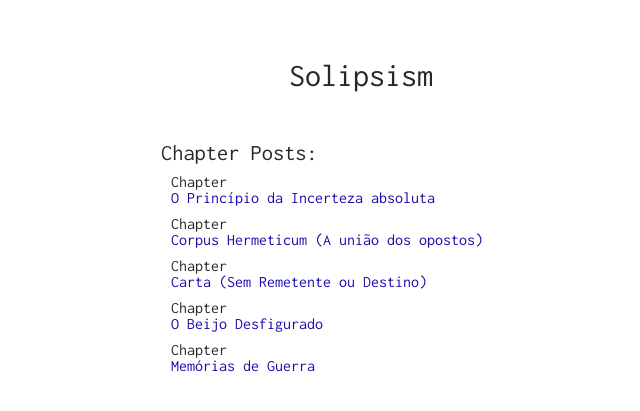
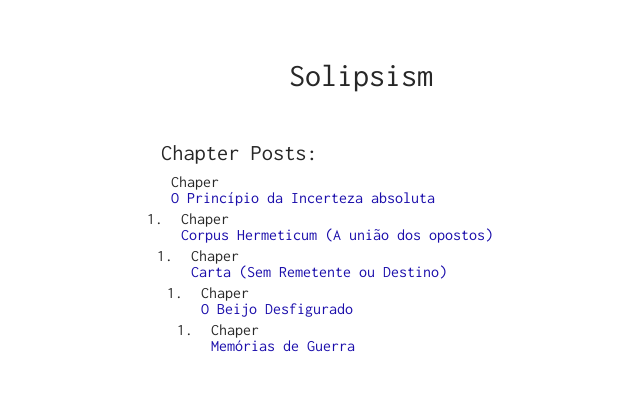
Before and after one commit to sorathpanzer/sorathpanzer.github.io, a Jekyll site: the page built from index.html, in a window 1280 px wide. Shown: the top 411 px of the page, without its empty margins (179-819 px from the left). Built offline with Jekyll 4.4.1, drawn with Linux system fonts in a browser that asks for light colours.

Commit message:
Update index.html

```diff
--- a/index.html
+++ b/index.html
@@ -12,12 +12,12 @@ layout: default
 
         <li>
 
-           Chapter <ol start="1"> <a href="{{ post.url }}">{{ post.title }}</a></ol>
+           Chaper <ol start="1"> <a href="{{ post.url }}">{{ post.title }}</a>
 
         </li>
 
 
         {% endfor %}
-
+</ol>
     </ul>
 </div>
```
